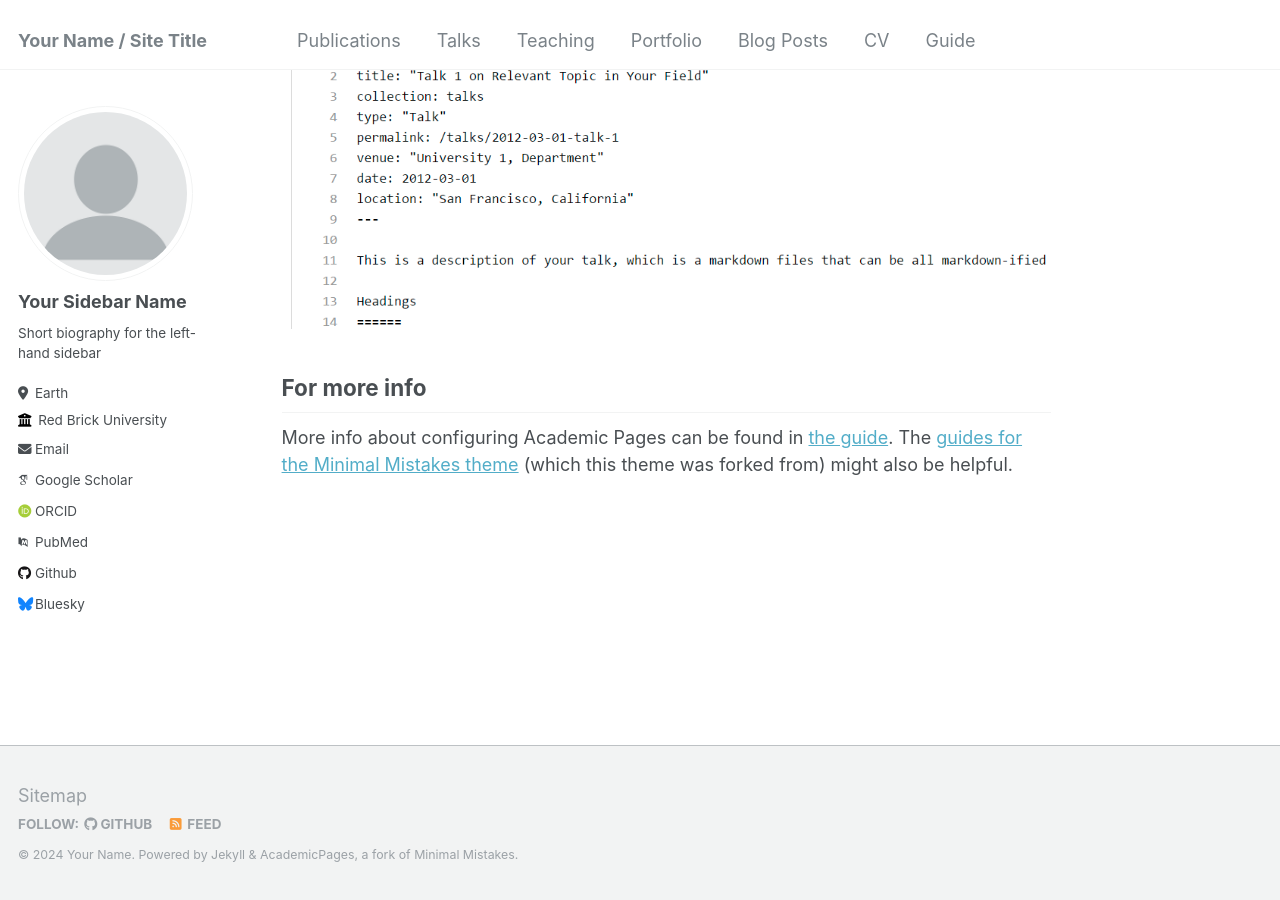
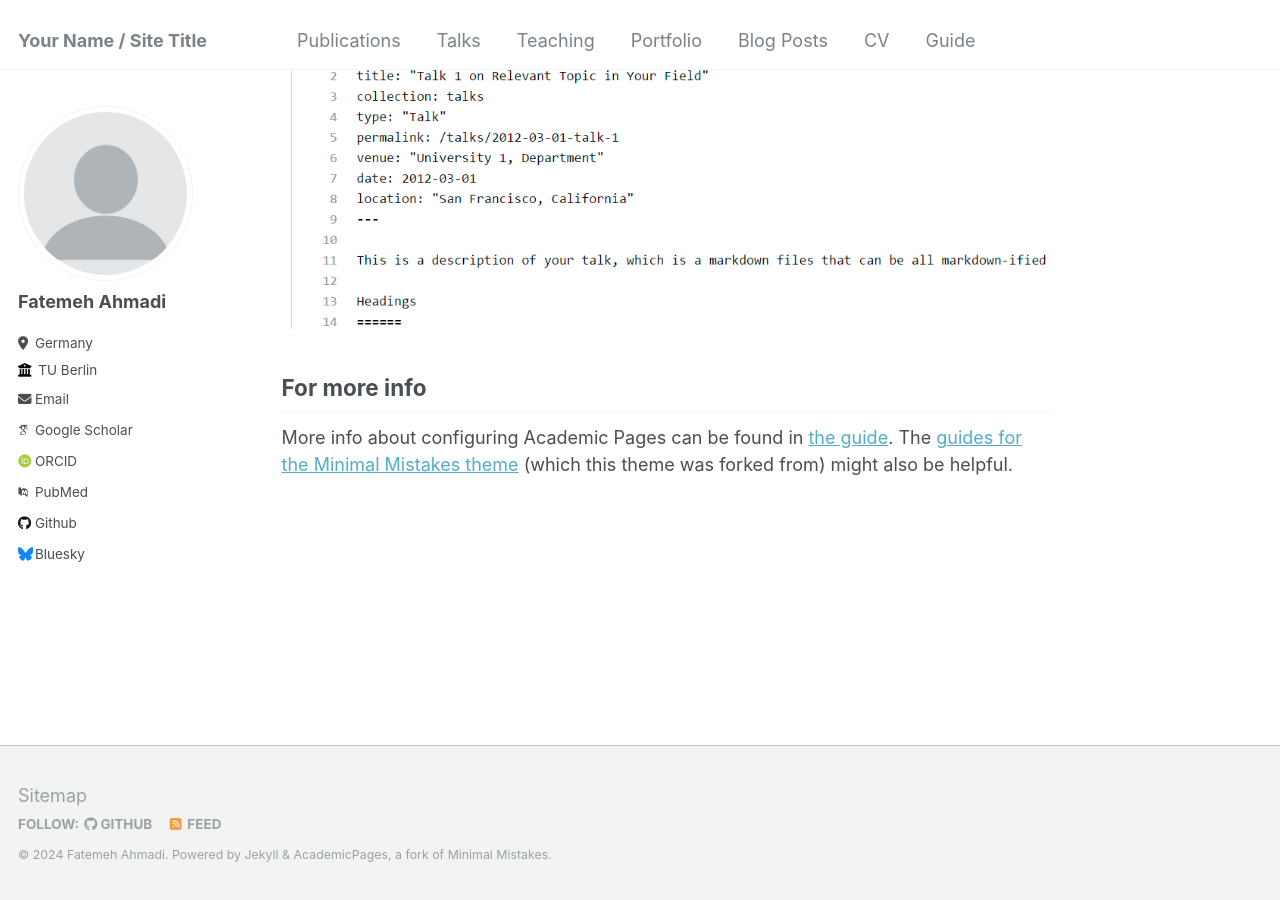
Before and after one commit to FatemehAhmadi94/fatemehahmadi94.github.io, a Jekyll site: the page built from _pages/about.md, in a window 1280 px wide and 900 px high, scrolled down 2660 px. Built offline with Jekyll 4.4.1, drawn with Linux system fonts in a browser that asks for light colours; some web fonts are replaced.

Commit message:
Update _config.yml

```diff
--- a/_config.yml
+++ b/_config.yml
@@ -10,11 +10,11 @@
 locale                   : "en-US"
 title                    : "Your Name / Site Title"
 title_separator          : "-"
-name                     : &name "Your Name"
-description              : &description "personal description"
-url                      : https://academicpages.github.io # the base hostname & protocol for your site e.g. "https://mmistakes.github.io"
+name                     : &name "Fatemeh Ahmadi"
+description              : &description ""
+url                      : https://fatemehahmadi94.github.io # the base hostname & protocol for your site e.g. "https://mmistakes.github.io"
 baseurl                  : "" # the subpath of your site, e.g. "/blog"
-repository               : "academicpages/academicpages.github.io"
+repository               : "FatemehAhmadi94/fatemehahmadi94.github.io"
 
 # Site Author - The following control what appear as part of the author content on the side bar.
 #               If a field is blank the icon and link will not appear, otherwise it will be shown.
@@ -22,32 +22,32 @@
 author:
   # Biographic information
   avatar           : "profile.png"
-  name             : "Your Sidebar Name"
+  name             : "Fatemeh Ahmadi"
   pronouns         : # example: "she/her"
-  bio              : "Short biography for the left-hand sidebar"
-  location         : "Earth"
-  employer         : "Red Brick University"
+  bio              : " "
+  location         : "Germany"
+  employer         : "TU Berlin"
   uri              : # URL
-  email            : "none@example.org"
+  email            : " "
 
   # Academic websites
   arxiv            : # URL - Update with the correct link to your profile
-  googlescholar    : "https://scholar.google.com/citations?user=PS_CX0AAAAAJ"
+  googlescholar    : " "
   impactstory      : # URL
-  orcid            : "http://orcid.org/yourorcidurl"
-  pubmed           : "https://www.ncbi.nlm.nih.gov/pubmed/?term=john+snow"
+  orcid            : " "
+  pubmed           : " "
   researchgate     : # URL
 
   # Repositories and software development
   bitbucket        : # Username - Update with your username on the site
   codepen          : # Username
   dribbble         : # Username
-  github           : "academicpages"
+  github           : "FatemehAhmadi94"
   kaggle           : # Username
   stackoverflow    : # User number or user number and name (i.e., use "1" or "1/jeff-atwood")
 
   # Social media
-  bluesky          : "bsky.app" # Replace this with you Bluesky username
+  bluesky          : " " # Replace this with you Bluesky username
   facebook         : # Username
   flickr           : # Username
   foursquare       : # Username
```
